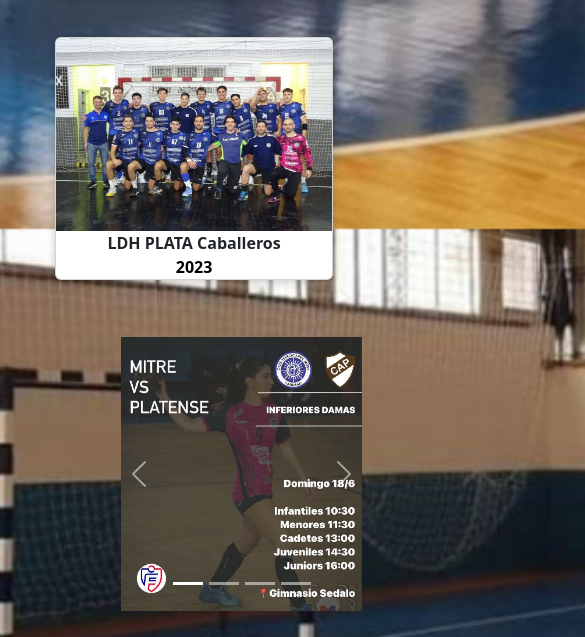
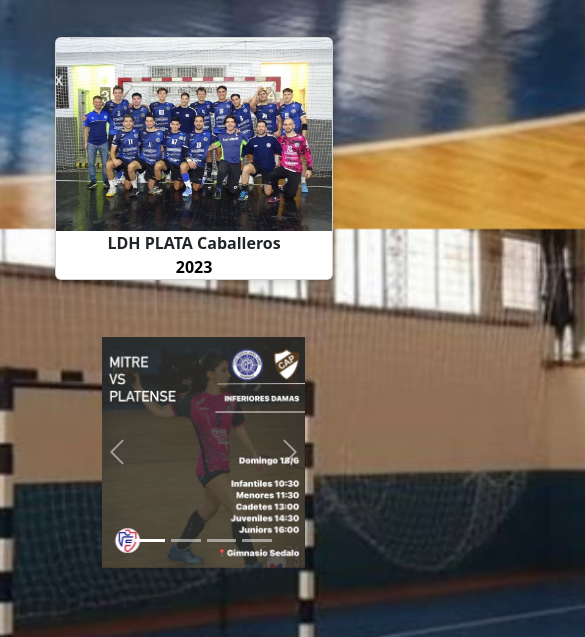
Before and after one commit to carobrons23/EntregaFinal, a website: page pages/categorias.html in a window 390 px wide. Shown: the part 2303-2940 px from the top of the page, 585 px wide, since content can reach past the window. Drawn offline with nearby package versions, Linux system fonts and the light colour scheme.

Commit message:
actualización

```diff
--- a/css/estilo.css
+++ b/css/estilo.css
@@ -1008,12 +1008,6 @@
 }
 
 @media screen and (max-width: 890px) {
-  body {
-    background-repeat: no-repeat;
-    background-position: center center;
-    background-attachment: fixed;
-    background-size: cover;
-  }
   .caja1 h1 {
     text-align: center;
     padding: 0;
@@ -1490,11 +1484,14 @@
 
 @media screen and (max-width: 480px) {
   body {
+    background-image: url(../img/arco\ cancha.jpg);
     background-repeat: no-repeat;
     background-position: center center;
     background-attachment: fixed;
     background-size: cover;
-  }
+    height: 100vh;
+  }
+
   .caja1 h1 {
     text-align: center;
     padding: 0;
@@ -1718,8 +1715,8 @@
   }
 
   .carrouselMio {
-    padding-right: 180px;
-    width: 170%;
+    padding-right: 100px;
+    width: 130%;
     height: 30%;
   }
 
```
